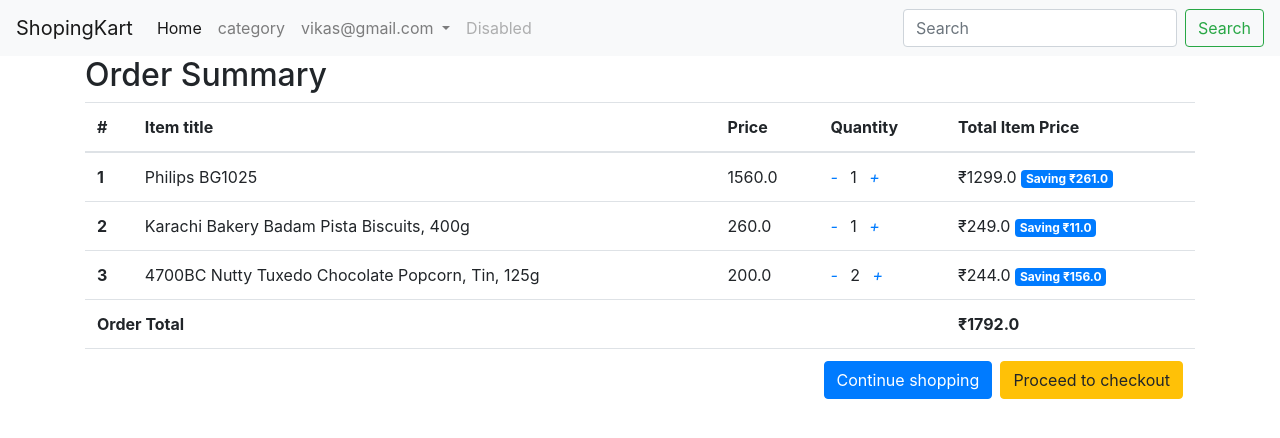
After one commit to vikas-kumar-rai/shopingkart, a Django app: page /order-summary/ in a window 1280 px wide. The commit adds this page. Shown: the top 438 px of the page. Run offline with Django 3.2, Linux system fonts and the light colour scheme; a user stored in the database is signed in; data comes from the database, SQL or seed files in the repository; both versions use the stored data as it was after the commit; some libraries are stand-ins or nearby versions.

Commit message:
now you can add your product in cart

```diff
--- a/shopingkart/app/admin.py
+++ b/shopingkart/app/admin.py
@@ -1,8 +1,11 @@
 from django.contrib import admin
-from .models import CustomerRegistration, Address, Item
+from .models import CustomerRegistration, Address, Item, OrderItem, Coupon, Order
 
 
 
 admin.site.register(CustomerRegistration)
 admin.site.register(Address)
 admin.site.register(Item)
+admin.site.register(OrderItem)
+admin.site.register(Coupon)
+admin.site.register(Order)
--- a/shopingkart/app/urls.py
+++ b/shopingkart/app/urls.py
@@ -28,8 +28,12 @@ urlpatterns = [
     path('register/', views.register, name = 'register'),
     path('shopkeeper-reg/', views.shopkeeper_reg, name = "shopkeeper-reg"),
     path('oauth/', include('social_django.urls', namespace='social')),
-
+    path('order-summary/', views.OrderSummaryView.as_view(), name='order-summary'),
     path('address/', views.address, name='address'),
-    path('product/<int:pk>/', views.ItemDetailView.as_view(), name='product'),
+    path('product/<slug>/', views.ItemDetailView.as_view(), name='product'),
+    path('add-to-cart/<slug>/', views.add_to_cart, name='add-to-cart'),
+    path('add-coupon/', views.AddCouponView.as_view(), name='add-coupon'),
+    path('remove-from-cart/<slug>/', views.remove_from_cart, name='remove-from-cart'),
+    path('remove-item-from-cart/<slug>/', views.remove_single_item_from_cart, name='remove-single-item-from-cart'),
 
 ]
--- a/shopingkart/app/views.py
+++ b/shopingkart/app/views.py
@@ -1,8 +1,8 @@
 from django.shortcuts import render, redirect, get_object_or_404
 from django.contrib.auth.models import User
 from django.contrib.auth import logout, authenticate, login
-from .forms import RegistrationForm, ShopkeeperRegForm, AddressForm
-from .models import Address, Item
+from .forms import RegistrationForm, ShopkeeperRegForm, AddressForm, CouponForm
+from .models import Address, Item, OrderItem, Coupon, Order
 from django.views.generic import View, ListView, DetailView, CreateView, UpdateView, DeleteView
 from django.core.mail import send_mail
 from shopingkart import settings
@@ -126,3 +126,132 @@ def address(request):
 class ItemDetailView(DetailView):
     model = Item
     template_name = "product.html"
+
+
+class OrderSummaryView(LoginRequiredMixin, View):
+    def get(self, *args, **kwargs):
+        try:
+            order = Order.objects.get(user=self.request.user, ordered=False)
+            context = {
+                'object': order
+            }
+            return render(self.request, 'order_summary.html', context)
+        except ObjectDoesNotExist:
+            messages.warning(self.request, "You do not have an active order")
+            return redirect("/")
+
+
+
+@login_required
+def add_to_cart(request, slug):
+    item = get_object_or_404(Item, slug=slug)
+    order_item, created = OrderItem.objects.get_or_create(
+        item=item,
+        user=request.user,
+        ordered=False
+    )
+    order_qs = Order.objects.filter(user=request.user, ordered=False)
+    if order_qs.exists():
+        order = order_qs[0]
+        # check if the order item is in the order
+        if order.items.filter(item__slug=item.slug).exists():
+            order_item.quantity += 1
+            order_item.save()
+            messages.info(request, "This item quantity was updated.")
+            return redirect("order-summary")
+        else:
+            order.items.add(order_item)
+            messages.info(request, "This item was added to your cart.")
+            return redirect("order-summary")
+    else:
+        ordered_date = timezone.now()
+        order = Order.objects.create(
+            user=request.user, ordered_date=ordered_date)
+        order.items.add(order_item)
+        messages.info(request, "This item was added to your cart.")
+        return redirect("order-summary")
+
+
+@login_required
+def remove_from_cart(request, slug):
+    item = get_object_or_404(Item, slug=slug)
+    order_qs = Order.objects.filter(
+        user=request.user,
+        ordered=False
+    )
+    if order_qs.exists():
+        order = order_qs[0]
+        # check if the order item is in the order
+        if order.items.filter(item__slug=item.slug).exists():
+            order_item = OrderItem.objects.filter(
+                item=item,
+                user=request.user,
+                ordered=False
+            )[0]
+            order.items.remove(order_item)
+            order_item.delete()
+            messages.info(request, "This item was removed from your cart.")
+            return redirect("order-summary")
+        else:
+            messages.info(request, "This item was not in your cart")
+            return redirect("product", slug=slug)
+    else:
+        messages.info(request, "You do not have an active order")
+        return redirect("product", slug=slug)
+
+
+@login_required
+def remove_single_item_from_cart(request, slug):
+    item = get_object_or_404(Item, slug=slug)
+    order_qs = Order.objects.filter(
+        user=request.user,
+        ordered=False
+    )
+    if order_qs.exists():
+        order = order_qs[0]
+        # check if the order item is in the order
+        if order.items.filter(item__slug=item.slug).exists():
+            order_item = OrderItem.objects.filter(
+                item=item,
+                user=request.user,
+                ordered=False
+            )[0]
+            if order_item.quantity > 1:
+                order_item.quantity -= 1
+                order_item.save()
+            else:
+                order.items.remove(order_item)
+            messages.info(request, "This item quantity was updated.")
+            return redirect("order-summary")
+        else:
+            messages.info(request, "This item was not in your cart")
+            return redirect("product", slug=slug)
+    else:
+        messages.info(request, "You do not have an active order")
+        return redirect("product", slug=slug)
+
+
+def get_coupon(request, code):
+    try:
+        coupon = Coupon.objects.get(code=code)
+        return coupon
+    except ObjectDoesNotExist:
+        messages.info(request, "This coupon does not exist")
+        return redirect("checkout")
+
+
+class AddCouponView(View):
+    def post(self, *args, **kwargs):
+        form = CouponForm(self.request.POST or None)
+        if form.is_valid():
+            try:
+                code = form.cleaned_data.get('code')
+                order = Order.objects.get(
+                    user=self.request.user, ordered=False)
+                order.coupon = get_coupon(self.request, code)
+                order.save()
+                messages.success(self.request, "Successfully added coupon")
+                return redirect("checkout")
+            except ObjectDoesNotExist:
+                messages.info(self.request, "You do not have an active order")
+                return redirect("checkout")
--- a/shopingkart/templates/base.html
+++ b/shopingkart/templates/base.html
@@ -13,7 +13,7 @@
 
     <div>
       <nav class="navbar navbar-expand-lg navbar-light bg-light">
-  <a class="navbar-brand" href="./">ShopingKart</a>
+  <a class="navbar-brand" href="/">ShopingKart</a>
   <button class="navbar-toggler" type="button" data-toggle="collapse" data-target="#navbarSupportedContent" aria-controls="navbarSupportedContent" aria-expanded="false" aria-label="Toggle navigation">
     <span class="navbar-toggler-icon"></span>
   </button>
--- a/shopingkart/templates/home.html
+++ b/shopingkart/templates/home.html
@@ -12,7 +12,7 @@
             <div class="card">
 
               <div class="view overlay">
-                <a href="{% url 'product' item.id %}">
+                <a href="{% url 'product' item.slug %}">
                 <img src="{{ item.image.url }}" class="card-img-top"></a>
 <!--                <a href="{{ item.get_absolute_url }}">-->
 <!--                  <div class="mask rgba-white-slight"></div>-->
@@ -26,7 +26,7 @@
                 <h5>
                   <strong>
 <!--                    <a href="{{ item.get_absolute_url }}" class="dark-grey-text">{{ item.title }}-->
-                      <a href="{% url 'product' item.id %}" class="dark-grey-text">{{ item.title }}
+                      <a href="{% url 'product' item.slug %}" class="dark-grey-text">{{ item.title }}
                     </a>
                   </strong>
                 </h5>
--- /dev/null
+++ b/shopingkart/templates/order_summary.html
@@ -0,0 +1,78 @@
+{% extends "base.html" %}
+
+{% block content %}
+  <main>
+    <div class="container">
+
+    <div class="table-responsive text-nowrap">
+    <h2>Order Summary</h2>
+    <table class="table">
+        <thead>
+        <tr>
+            <th scope="col">#</th>
+            <th scope="col">Item title</th>
+            <th scope="col">Price</th>
+            <th scope="col">Quantity</th>
+            <th scope="col">Total Item Price</th>
+        </tr>
+        </thead>
+        <tbody>
+        {% for order_item in object.items.all %}
+        <tr>
+            <th scope="row">{{ forloop.counter }}</th>
+            <td>{{ order_item.item.title }}</td>
+            <td>{{ order_item.item.price }}</td>
+            <td>
+                <a href="{% url 'remove-single-item-from-cart' order_item.item.slug %}"><i class="fas fa-minus mr-2">-</i></a>
+                {{ order_item.quantity }}
+                <a href="{% url 'add-to-cart' order_item.item.slug %}"><i class="fas fa-plus ml-2">+</i></a>
+            </td>
+            <td>
+            {% if order_item.item.discount_price %}
+                ₹{{ order_item.get_total_discount_item_price }}
+                <span class="badge badge-primary">Saving ₹{{ order_item.get_amount_saved }}</span>
+            {% else %}
+                ₹{{ order_item.get_total_item_price }}
+            {% endif %}
+            <a style='color: red;' href="{% url 'remove-from-cart' order_item.item.slug %}">
+                <i class="fas fa-trash float-right"></i>
+            </a>
+            </td>
+        </tr>
+        {% empty %}
+        <tr>
+            <td colspan='5'>Your cart is empty</td>
+        </tr>
+        <tr>
+            <td colspan="5">
+            <a class='btn btn-primary float-right' href='/'>Continue shopping</a>
+            </td>
+        </tr>
+        {% endfor %}
+        {% if object.coupon %}
+        <tr>
+            <td colspan="4"><b>Coupon</b></td>
+            <td><b>-₹{{ object.coupon.amount }}</b></td>
+        </tr>
+        {% endif %}
+        {% if object.get_total %}
+        <tr>
+            <td colspan="4"><b>Order Total</b></td>
+            <td><b>₹{{ object.get_total }}</b></td>
+        </tr>
+        <tr>
+            <td colspan="5">
+            <a class='btn btn-warning float-right ml-2' href='/checkout/'>Proceed to checkout</a>
+            <a class='btn btn-primary float-right' href='/'>Continue shopping</a>
+            </td>
+        </tr>
+        {% endif %}
+        </tbody>
+    </table>
+
+    </div>
+
+    </div>
+  </main>
+
+{% endblock content %}
```
Also changed, not shown: shopingkart/app/forms.py (+8 -0 lines), shopingkart/app/models.py (+75 -72 lines), shopingkart/db.sqlite3.
